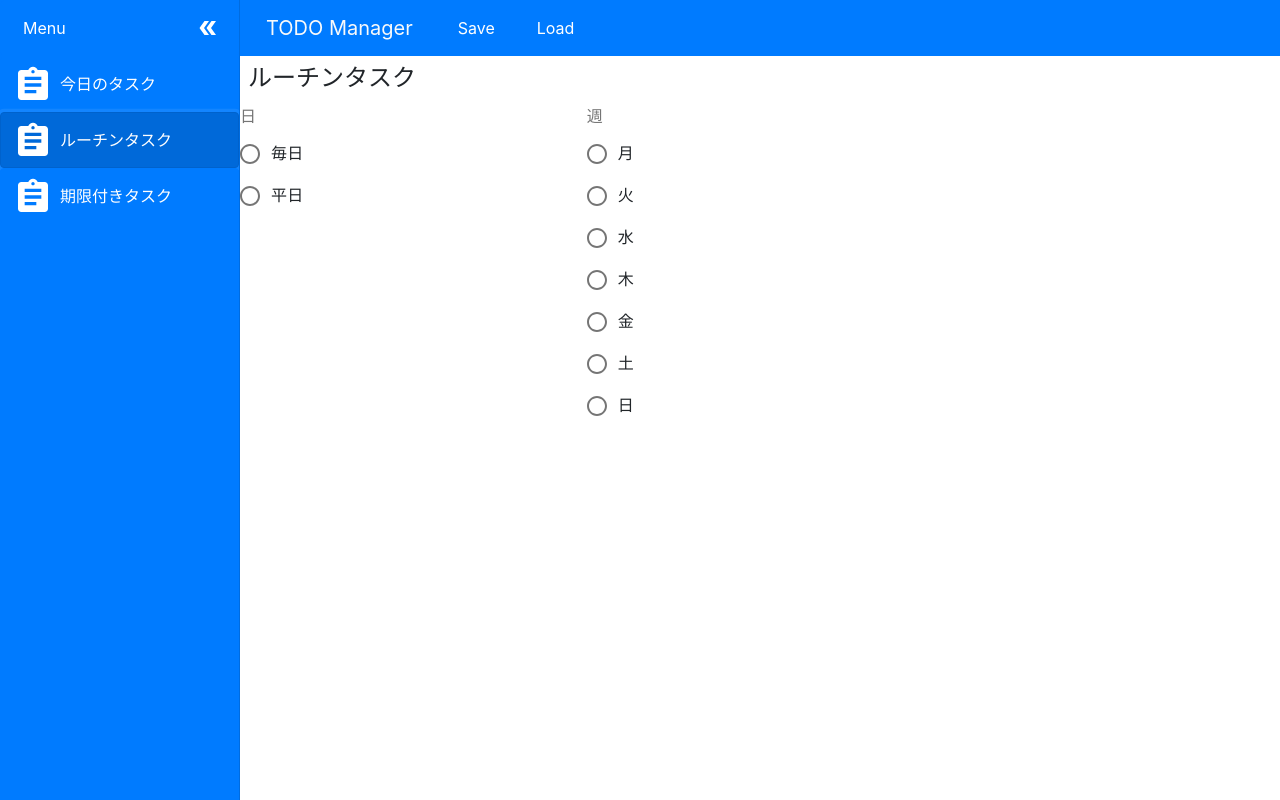
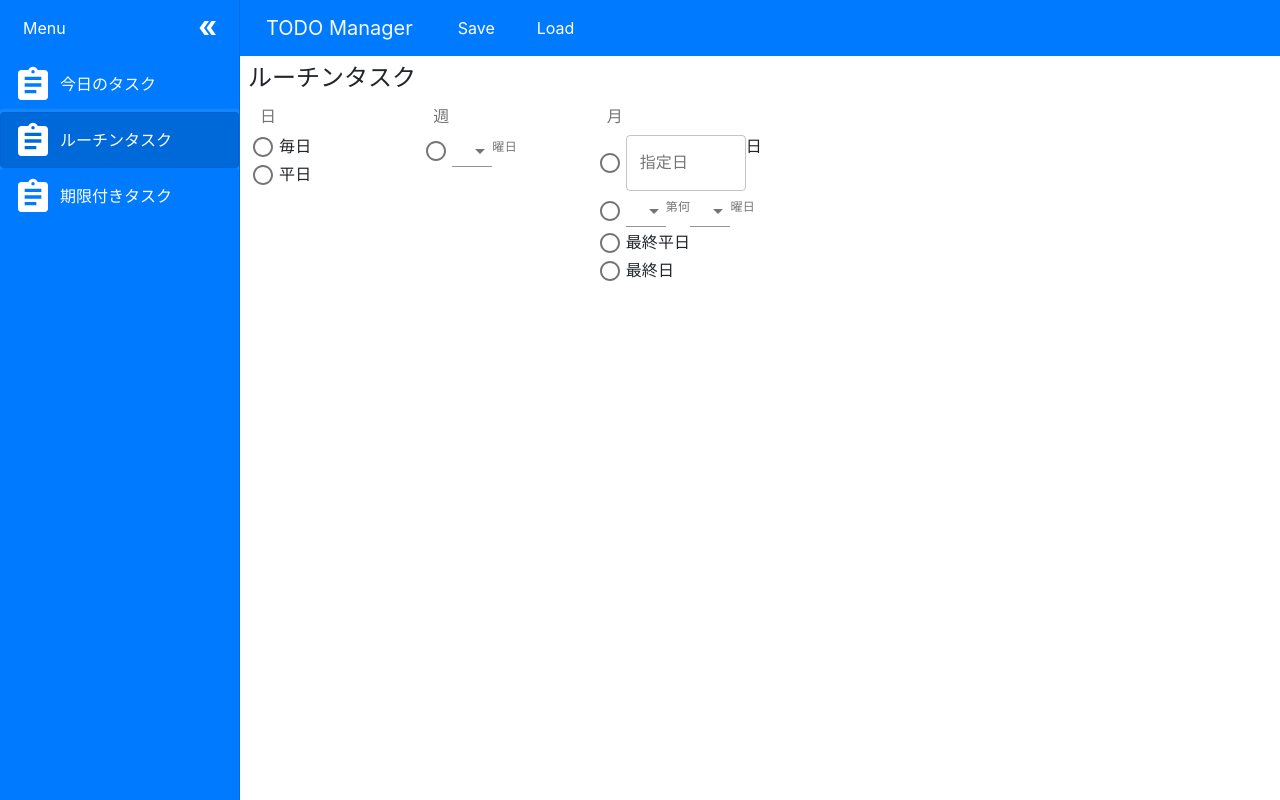
Before and after one commit to ritafuni/todo-manager, a React (Create React App) app: page / in a window 1280 px wide. Both pictures are taken after a click on the button "ルーチンタスク". Built offline with nearby package versions, Linux system fonts and the light colour scheme.

Commit message:
routine page base (multiple InputBase error remaining)

```diff
--- a/src/Components/Routines.jsx
+++ b/src/Components/Routines.jsx
@@ -7,6 +7,10 @@ import FormControlLabel from '@material-ui/core/FormControlLabel';
 import FormControl from '@material-ui/core/FormControl';
 import FormLabel from '@material-ui/core/FormLabel';
 import Grid from '@material-ui/core/Grid';
+import TextField from '@material-ui/core/TextField';
+import Select from '@material-ui/core/Select';
+import MenuItem from '@material-ui/core/MenuItem';
+import FormHelperText from '@material-ui/core/FormHelperText';
 
 const Container = styled.div`
   display: flex;
@@ -25,19 +29,46 @@ const Container = styled.div`
   }
 `;
 
+const ControlLabelDiv = styled.div`
+  display: flex;
+`;
+
 const CustomFormControlLabel = styled(FormControlLabel)`
   margin-bottom: 0;
+  > span {
+    padding: 2px;
+  }
 `;
+
+const RadioGrid = styled(Grid)`
+  margin-left: 20px;
+`;
+
 const Title = styled.h4`
   padding: 8px;
 `;
 
 function Routines(props){
-  const initRoutine = '';
+  const initRoutine = {
+    type: '',
+    weekDOW: '',
+    monthDay: '',
+    monthWeekNum: '',
+    monthDOW: ''
+  };
   const [routine, setRoutine] = React.useState(initRoutine);
 
-  function ChangeRoutine(event){
-    setRoutine(event.target.value);
+  function ChangeRoutine(typeIn, weekDOWIn, monthDayIn, monthWeekNumIn, monthDOWIn){
+    // setRoutine({event.target.value});
+    //DOW...Day of Week
+    setRoutine({
+      type: typeIn,
+      weekDOW: weekDOWIn,
+      monthDay: monthDayIn,
+      monthWeekNum: monthWeekNumIn,
+      monthDOW: monthDOWIn
+    });
+    console.log(routine);
   }
 
   return (
@@ -49,27 +80,78 @@ function Routines(props){
         ルーチンタスク
       </Title>
       <FormControl component="fieldset">
-        <Grid container spacing={0}>
-          <Grid container item xs={4} spacing={0} alignContent="flex-start">
+        <RadioGrid container spacing={0}>
+          <Grid container item xs={2} spacing={0} alignContent="flex-start">
             <FormLabel component="legend">日</FormLabel>
-            <RadioGroup aria-label="day" name="day" value={routine} onChange={ChangeRoutine}>
+            <RadioGroup aria-label="day" name="day" value={routine.type} onChange={(event) => ChangeRoutine(event.target.value, '', '', '', '')}>
               <CustomFormControlLabel value="everyday" control={<Radio />} label="毎日" />
               <CustomFormControlLabel value="weekday" control={<Radio />} label="平日" />
             </RadioGroup>
           </Grid>
-          <Grid container item xs={4} spacing={0} alignContent="flex-start">
+          <Grid container item xs={2} spacing={0} alignContent="flex-start">
             <FormLabel component="legend">週</FormLabel>
-            <RadioGroup aria-label="week" name="week" value={routine} onChange={ChangeRoutine}>
-              <CustomFormControlLabel value="monday" control={<Radio />} label="月" />
-              <CustomFormControlLabel value="tuesday" control={<Radio />} label="火" />
-              <CustomFormControlLabel value="wednesday" control={<Radio />} label="水" />
-              <CustomFormControlLabel value="thursday" control={<Radio />} label="木" />
-              <CustomFormControlLabel value="friday" control={<Radio />} label="金" />
-              <CustomFormControlLabel value="saturday" control={<Radio />} label="土" />
-              <CustomFormControlLabel value="sunday" control={<Radio />} label="日" />
+            <RadioGroup aria-label="week" name="week" value={routine.type} onChange={(event) => ChangeRoutine(event.target.value, '', '', '', '')}>
+            <CustomFormControlLabel value="every-day-of-week" control={<Radio />} label={
+              <ControlLabelDiv>
+                <Select
+                  value={routine.weekDOW}
+                  onChange={(event) => ChangeRoutine('every-day-of-week', event.target.value, '', '', '')}
+                >
+                  <MenuItem value='月'>月曜日</MenuItem>
+                  <MenuItem value='火'>火曜日</MenuItem>
+                  <MenuItem value='水'>水曜日</MenuItem>
+                  <MenuItem value='木'>木曜日</MenuItem>
+                  <MenuItem value='金'>金曜日</MenuItem>
+                  <MenuItem value='土'>土曜日</MenuItem>
+                  <MenuItem value='日'>日曜日</MenuItem>
+                </Select>
+                <FormHelperText>曜日</FormHelperText>
+              </ControlLabelDiv>
+            } />
             </RadioGroup>
           </Grid>
-        </Grid>
+          <Grid container item xs={2} spacing={0} alignContent="flex-start">
+            <FormLabel component="legend">月</FormLabel>
+            <RadioGroup aria-label="month" name="month" value={routine.type} onChange={(event) => ChangeRoutine(event.target.value, '', '', '', '')}>
+              <CustomFormControlLabel value="selected-day" control={<Radio />} label={
+                <ControlLabelDiv>
+                  <TextField id="outlined-basic" label="指定日" variant="outlined" value={routine.monthDay} onChange={(event) => ChangeRoutine('selected-day', '', event.target.value, '', '')} />
+                  <div>日</div>
+                </ControlLabelDiv>
+              } />
+              <CustomFormControlLabel value="selected-day-of-week" control={<Radio />} label={
+                <ControlLabelDiv>
+                  <Select
+                    value={routine.monthWeekNum}
+                    onChange={(event) => ChangeRoutine('selected-day-of-week', '', '', event.target.value, routine.monthDOW)}
+                  >
+                    <MenuItem value='第一'>第一</MenuItem>
+                    <MenuItem value='第二'>第二</MenuItem>
+                    <MenuItem value='第三'>第三</MenuItem>
+                    <MenuItem value='第四'>第四</MenuItem>
+                    <MenuItem value='最終'>最終</MenuItem>
+                  </Select>
+                  <FormHelperText>第何</FormHelperText>
+                  <Select
+                    value={routine.monthDOW}
+                    onChange={(event) => ChangeRoutine('selected-day-of-week', '', '', routine.monthWeekNum, event.target.value)}
+                  >
+                    <MenuItem value='月'>月曜日</MenuItem>
+                    <MenuItem value='火'>火曜日</MenuItem>
+                    <MenuItem value='水'>水曜日</MenuItem>
+                    <MenuItem value='木'>木曜日</MenuItem>
+                    <MenuItem value='金'>金曜日</MenuItem>
+                    <MenuItem value='土'>土曜日</MenuItem>
+                    <MenuItem value='日'>日曜日</MenuItem>
+                  </Select>
+                  <FormHelperText>曜日</FormHelperText>
+                </ControlLabelDiv>
+              } />
+              <CustomFormControlLabel value="last-weekday" control={<Radio />} label="最終平日" />
+              <CustomFormControlLabel value="last-day" control={<Radio />} label="最終日" />
+            </RadioGroup>
+          </Grid>
+        </RadioGrid>
       </FormControl>
     </Container>
   );
```
